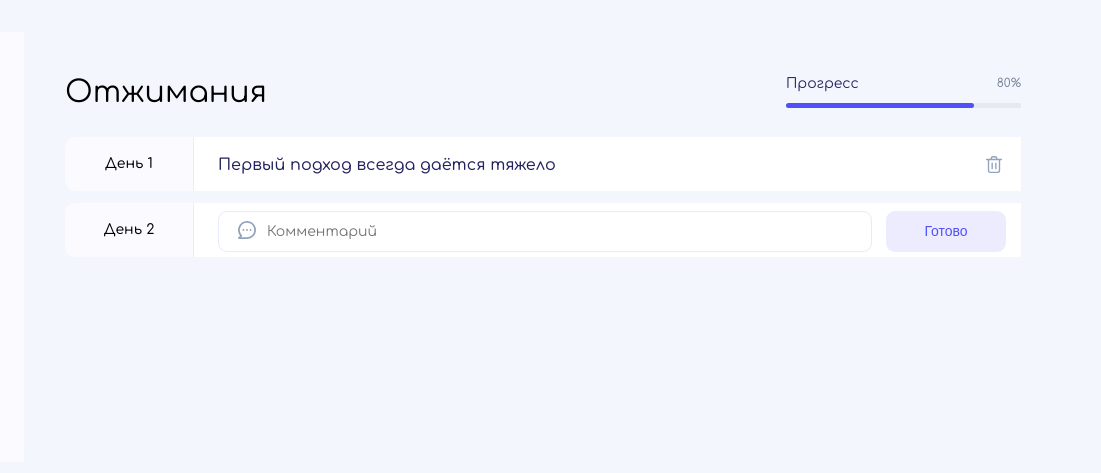
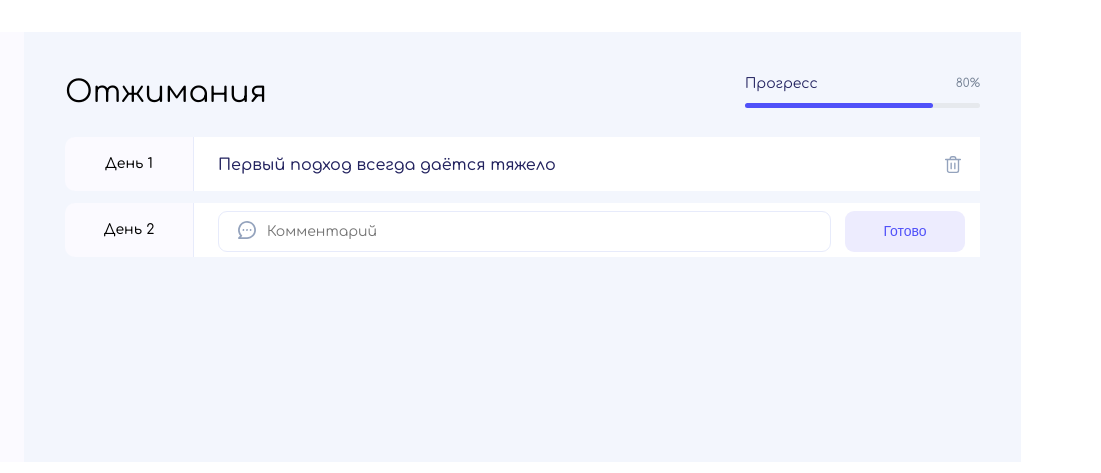
Before and after one commit to chlvk/js-basic-purple, a plain HTML site: page index.html in a window 1280 px wide. Shown: the part 153-626 px from the top of the page, 179-1280 px from the left. Drawn offline with Linux system fonts and the light colour scheme.

Commit message:
small fixes

```diff
--- a/css/style.css
+++ b/css/style.css
@@ -48,12 +48,12 @@ body {
   font-weight: 500;
   font-style: normal;
   line-height: 1;
-  background-color: #f3f6fd;
 }
 
 .app {
   display: flex;
   width: 1120px;
+  background-color: #f3f6fd;
 }
 
 .panel {
@@ -116,7 +116,7 @@ body {
 }
 
 .content {
-  padding-inline: 41px 0;
+  padding-inline: 41px;
   padding-block: 45px;
   flex-grow: 1;
 }
@@ -254,8 +254,11 @@ body {
 .habbits__item-btn {
   min-width: 120px;
   font-size: 14px;
-  align-self: stretch;
   color: #5051f9;
   background-color: #edecfe;
   border-radius: 9px;
 }
+
+.habbits__item-btn:hover {
+  filter: brightness(0.95);
+}
--- a/index.html
+++ b/index.html
@@ -5,6 +5,7 @@
   <meta charset="UTF-8">
   <meta name="viewport" content="width=device-width, initial-scale=1.0">
   <title>Document</title>
+  <link rel="icon" type="image/png" sizes="32x32" href="images/favicon-32x32.png">
   <link rel="preconnect" href="https://fonts.googleapis.com">
   <link rel="preconnect" href="https://fonts.gstatic.com" crossorigin>
   <link href="https://fonts.googleapis.com/css2?family=Comfortaa:wght@300..700&display=swap" rel="stylesheet">
```
Also changed, not shown: images/favicon-32x32.png (added).
